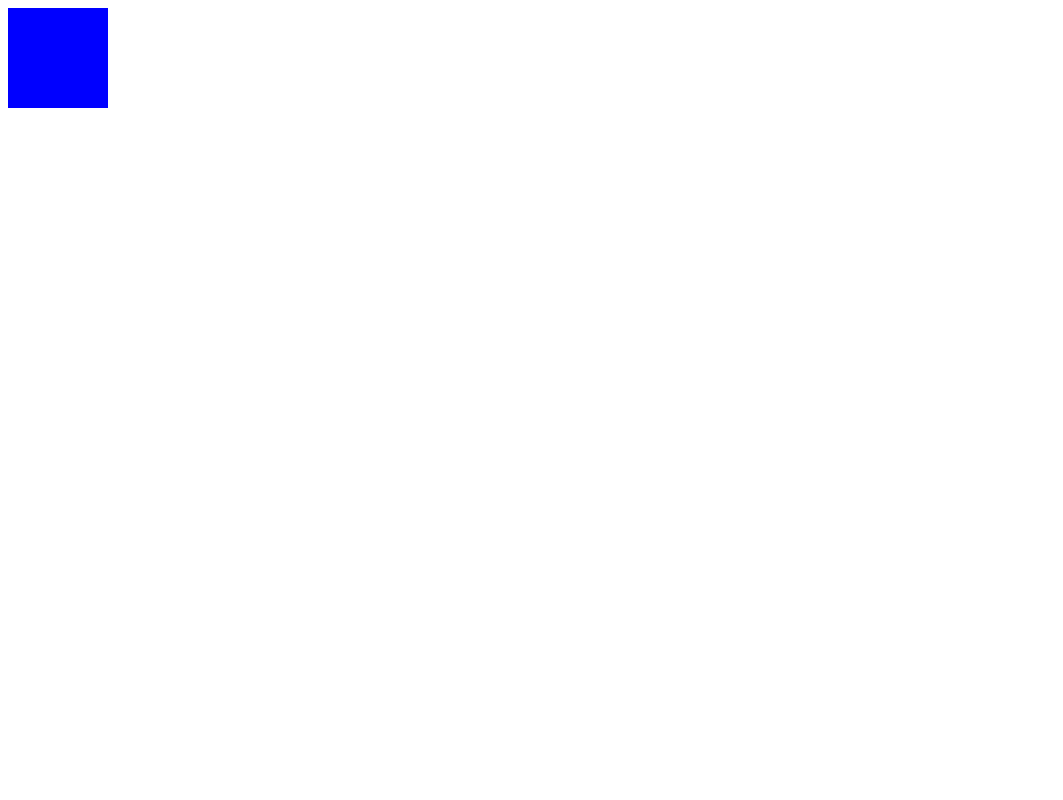
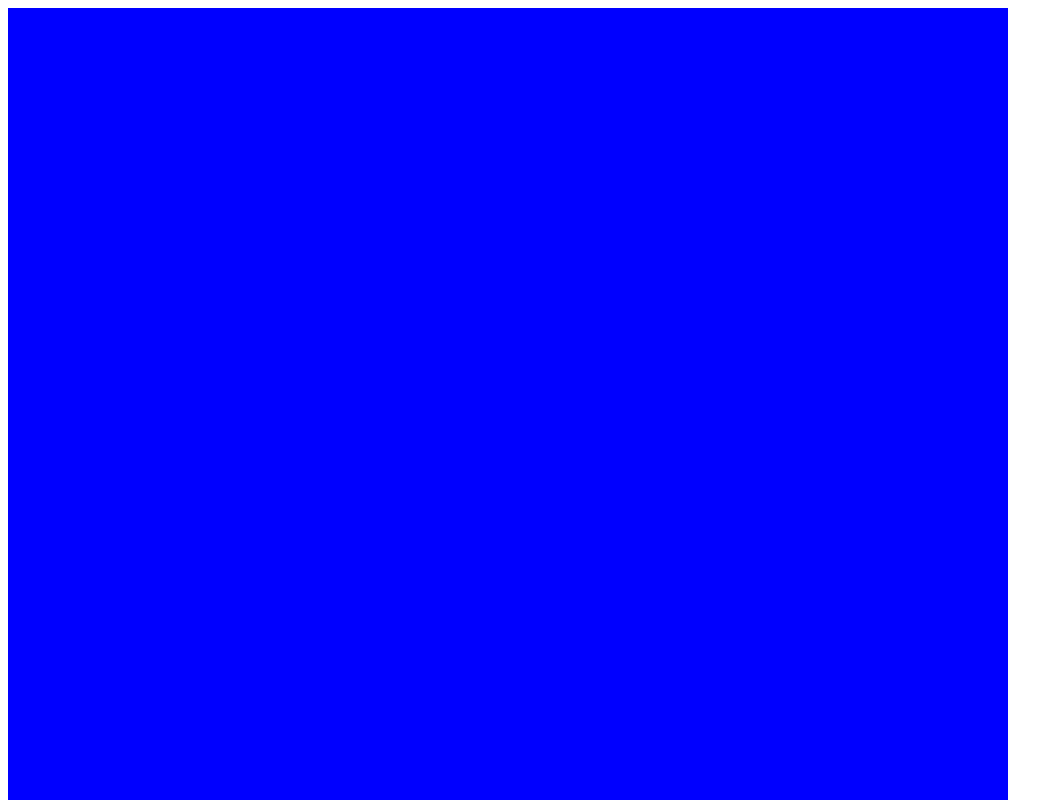
Before and after one commit to VASA454554545/VASA454554545.github.io, a plain HTML site: page index.html in a window 1280 px wide. Shown: the top 800 px of the page, without its empty margins (0-1063 px from the left). Drawn offline with Linux system fonts and the light colour scheme.

Commit message:
index.html

```diff
--- a/index.html
+++ b/index.html
@@ -1,9 +1,9 @@
 <!DOCTYPE html>
 <html>
 <head>
-    <title>Blue Square</title>
+    <title>Создатель шендриков</title>
 </head>
 <body>
-    <div style="width: 100px; height: 100px; background-color: blue;"></div>
+    <div style="width: 1000px; height: 1000px; background-color: blue;"></div>
 </body>
 </html>
```
